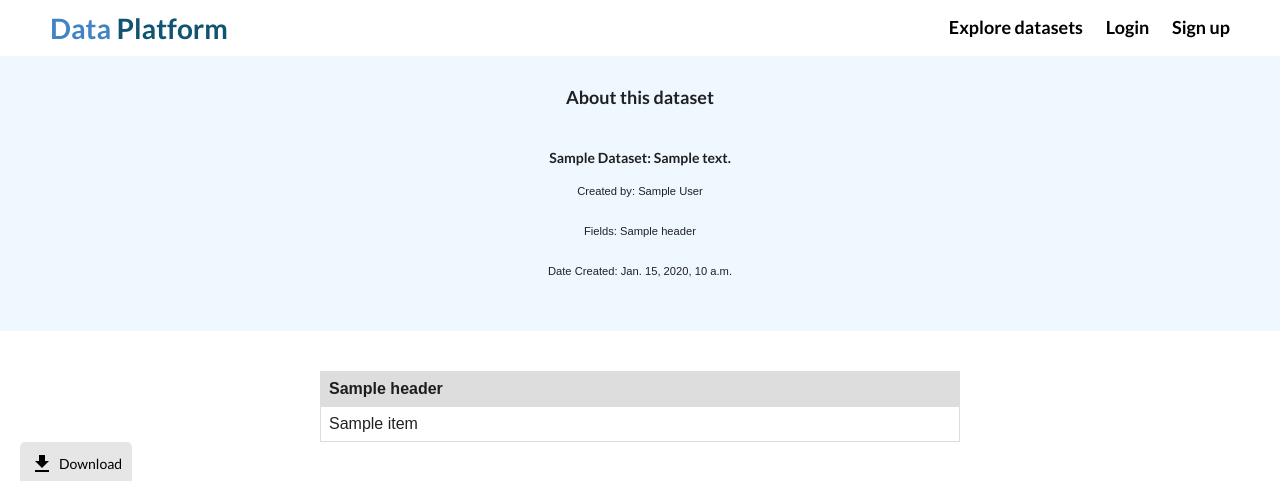
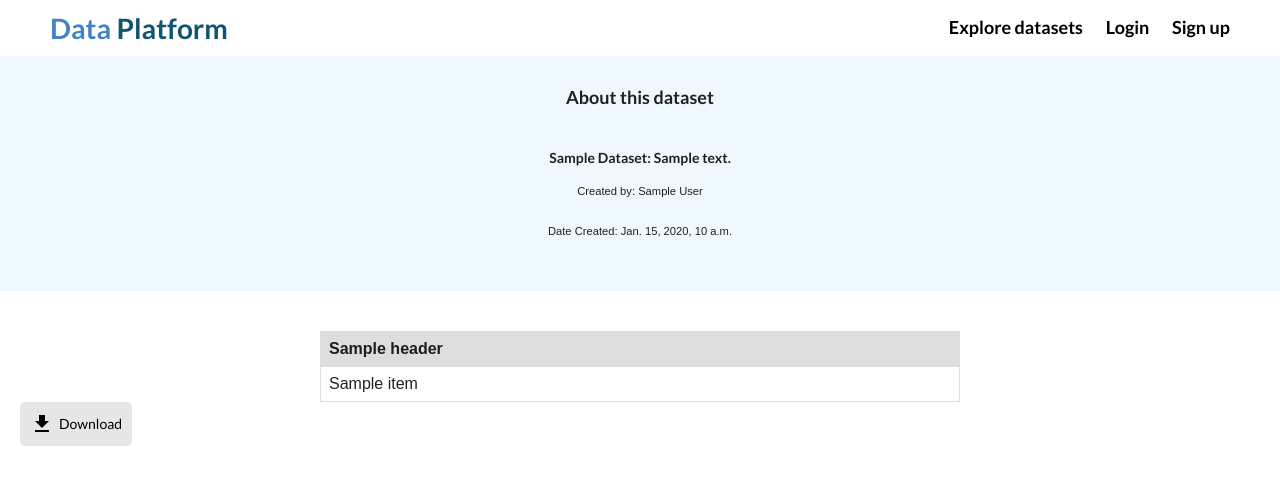
Before and after one commit to kamali-sina/mini-kaggle, a Django app: template datasets/templates/datasets/detail.html in a window 1280 px wide. Shown: the top 481 px of the page. Run offline with Django 3.2, Linux system fonts and the light colour scheme; tables that the repository leaves empty hold one stand-in row (values such as "Sample post"); the template is opened without the code that fills it: values that come from a table or form of the project are taken from there, most other values are stand-ins (such as "Sample title", 1, 10 or a date in 2020); parts of the project's set-up code (start-up, migrations or seed data) failed here and were passed over.

Commit message:
Remove fields from datasets page

```diff
--- a/datasets/templates/datasets/dataset_info.html
+++ b/datasets/templates/datasets/dataset_info.html
@@ -2,6 +2,5 @@
     <h3>About this dataset</h3>
     <h5>{{ dataset.title | title }}: {{ dataset.description }}</h5>
     <small>Created by: {{ dataset.creator.first_name }} {{ dataset.creator.last_name }}</small><br>
-    <small>Fields: {{ csv.header |join:"," }}</small><br>
 <small>Date Created: {{ dataset.date_created }}</small><br>
 </div>
```
